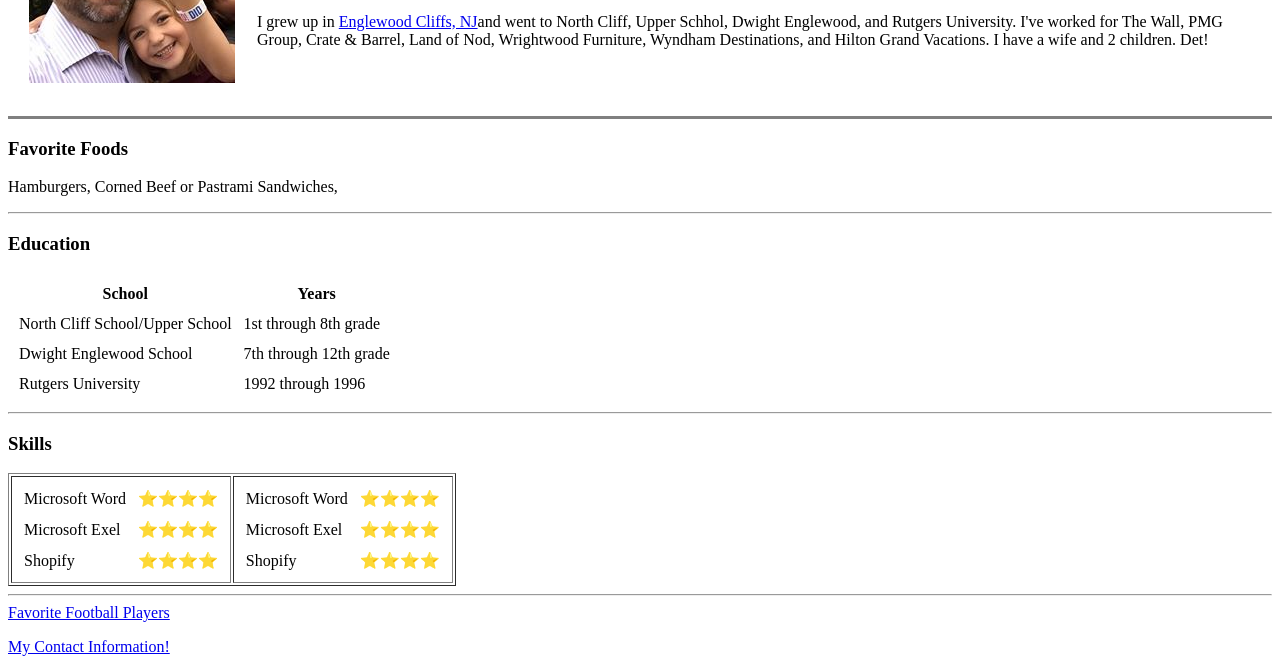
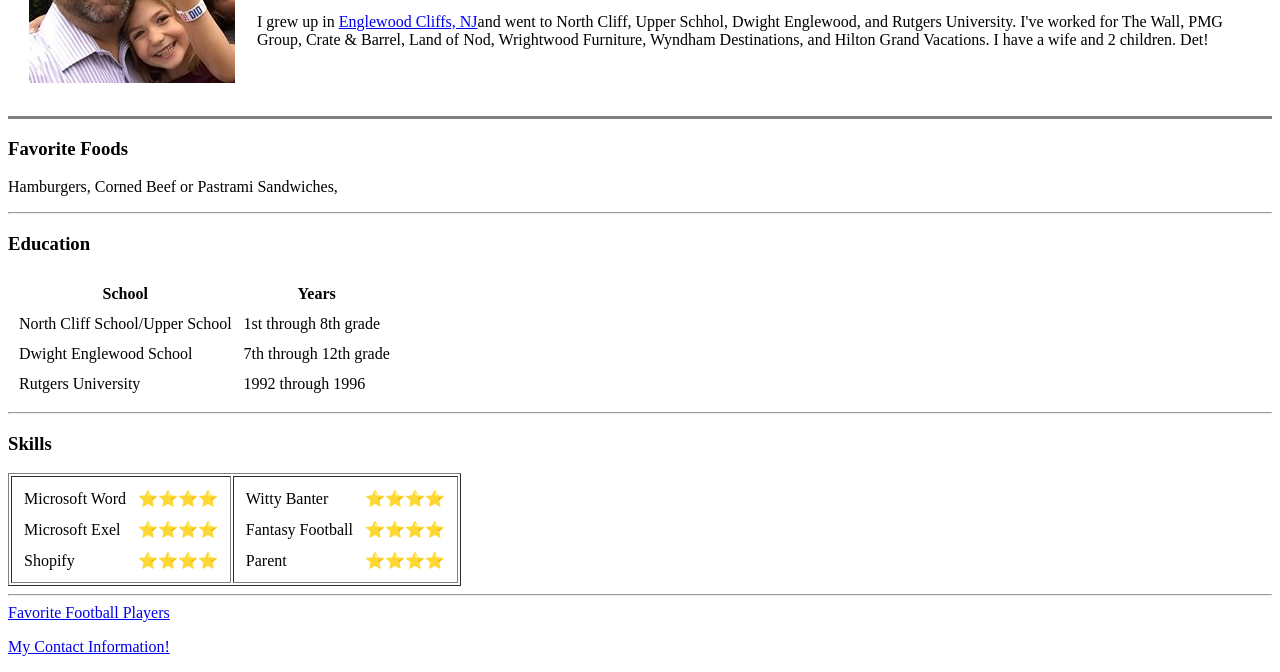
Before and after one commit to jaymuldstets/firstsite, a plain HTML site: page index.html in a window 1280 px wide. Shown: the part 152-824 px from the top of the page. Drawn offline with Linux system fonts and the light colour scheme.

Commit message:
2nd upload

```diff
--- a/index.html
+++ b/index.html
@@ -68,15 +68,15 @@
     <td>
       <table cellspacing="10">
         <tr>
-          <td>Microsoft Word</td>
+          <td>Witty Banter</td>
           <td>⭐️⭐️⭐️⭐️</td>
         </tr>
         <tr>
-          <td>Microsoft Exel</td>
+          <td>Fantasy Football</td>
           <td>⭐️⭐️⭐️⭐️</td>
         </tr>
         <tr>
-          <td>Shopify</td>
+          <td>Parent</td>
           <td>⭐️⭐️⭐️⭐️</td>
         </tr>
       </table>
```
